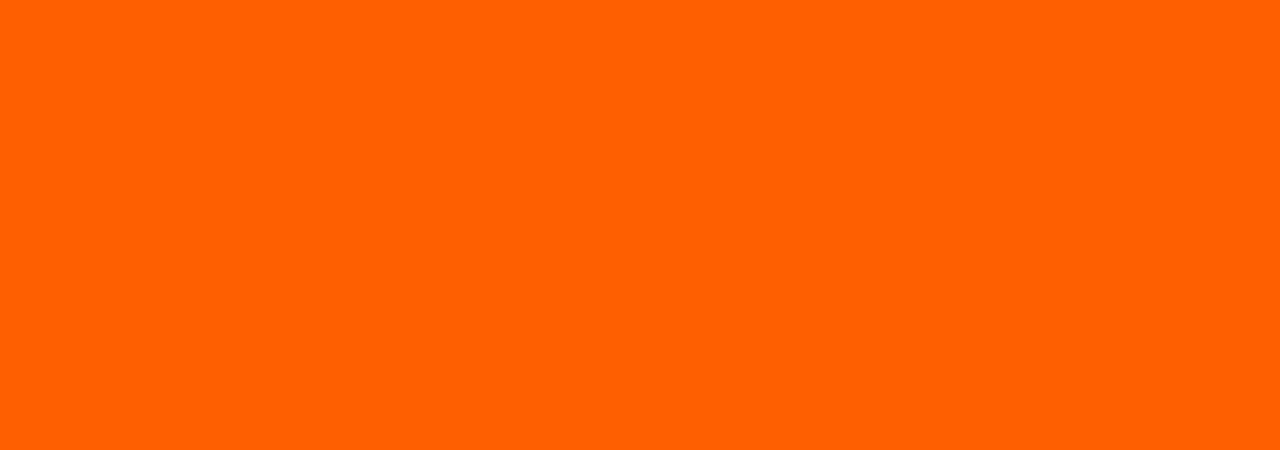
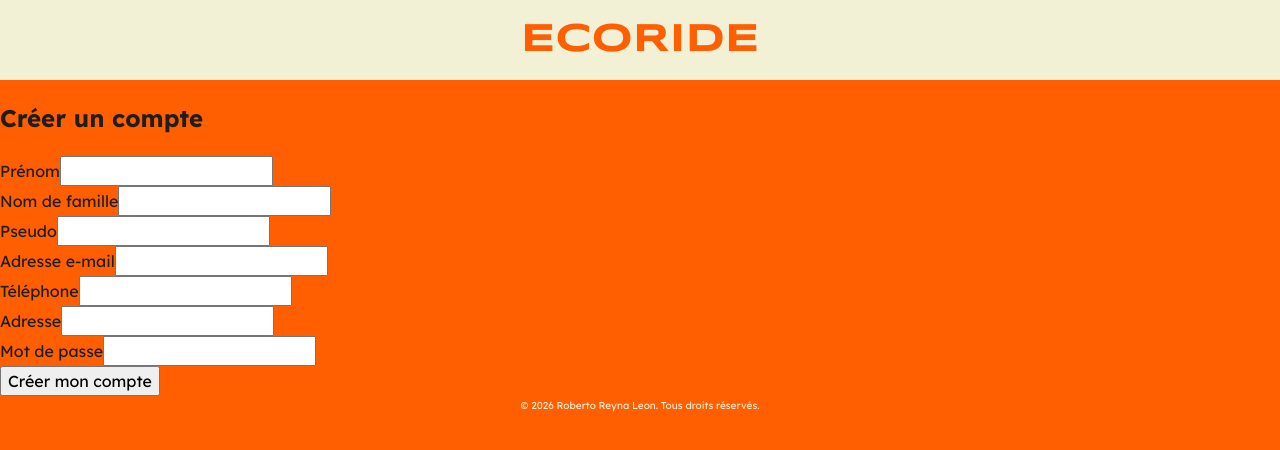
Before and after one commit to robertoreynaleon/ecoride, a React (Vite) app in the folder ecoride-front-end/: page /register in a window 1280 px wide. Before the commit this address had no page. Shown: the top 450 px of the page. Built offline with nearby package versions, Linux system fonts and the light colour scheme.

Commit message:
feat: ajouter la structure du formulaire d'inscription

```diff
--- a/ecoride-front-end/src/main.tsx
+++ b/ecoride-front-end/src/main.tsx
@@ -4,6 +4,7 @@ import { BrowserRouter, Route, Routes } from 'react-router-dom'
 import './styles/global.scss'
 import Home from './Home'
 import Login from './pages/Login'
+import Register from './pages/Register'
 
 createRoot(document.getElementById('root')!).render(
   <StrictMode>
@@ -11,6 +12,7 @@ createRoot(document.getElementById('root')!).render(
       <Routes>
         <Route path="/" element={<Home />} />
         <Route path="/login" element={<Login />} />
+        <Route path="/register" element={<Register />} />
       </Routes>
     </BrowserRouter>
   </StrictMode>,
--- a/ecoride-front-end/src/pages/Login.tsx
+++ b/ecoride-front-end/src/pages/Login.tsx
@@ -1,3 +1,4 @@
+import { Link } from 'react-router-dom'
 import Footer from '../components/Footer'
 import Header from '../components/Header'
 import './Login.scss'
@@ -44,7 +45,7 @@ function Login() {
           </div>
 
           <p className="login__register-link">
-            Pas encore de compte ? <a href="/register">Créer un compte</a>
+            Pas encore de compte ? <Link to="/register">Créer un compte</Link>
           </p>
         </section>
       </main>
--- /dev/null
+++ b/ecoride-front-end/src/pages/Register.tsx
@@ -0,0 +1,101 @@
+import Footer from '../components/Footer'
+import Header from '../components/Header'
+
+function Register() {
+  return (
+    <div className="app">
+      <Header />
+
+      <main className="register">
+        <section className="register__content" aria-labelledby="register-title">
+          <h1 id="register-title">Créer un compte</h1>
+
+          <form className="register__form" action="/register" method="post">
+            <div className="register__field">
+              <label htmlFor="first-name">Prénom</label>
+              <input
+                id="first-name"
+                name="firstName"
+                type="text"
+                autoComplete="given-name"
+                required
+              />
+            </div>
+
+            <div className="register__field">
+              <label htmlFor="last-name">Nom de famille</label>
+              <input
+                id="last-name"
+                name="lastName"
+                type="text"
+                autoComplete="family-name"
+                required
+              />
+            </div>
+
+            <div className="register__field">
+              <label htmlFor="nickname">Pseudo</label>
+              <input
+                id="nickname"
+                name="nickname"
+                type="text"
+                autoComplete="username"
+                autoCapitalize="none"
+                spellCheck={false}
+                required
+              />
+            </div>
+
+            <div className="register__field">
+              <label htmlFor="email">Adresse e-mail</label>
+              <input
+                id="email"
+                name="email"
+                type="email"
+                autoComplete="email"
+                autoCapitalize="none"
+                spellCheck={false}
+                required
+              />
+            </div>
+
+            <div className="register__field">
+              <label htmlFor="phone">Téléphone</label>
+              <input id="phone" name="phone" type="tel" autoComplete="tel" required />
+            </div>
+
+            <div className="register__field">
+              <label htmlFor="address">Adresse</label>
+              <input
+                id="address"
+                name="address"
+                type="text"
+                autoComplete="street-address"
+                required
+              />
+            </div>
+
+            <div className="register__field">
+              <label htmlFor="register-password">Mot de passe</label>
+              <input
+                id="register-password"
+                name="password"
+                type="password"
+                autoComplete="new-password"
+                required
+              />
+            </div>
+
+            <button className="register__submit" type="submit">
+              Créer mon compte
+            </button>
+          </form>
+        </section>
+      </main>
+
+      <Footer />
+    </div>
+  )
+}
+
+export default Register
```
